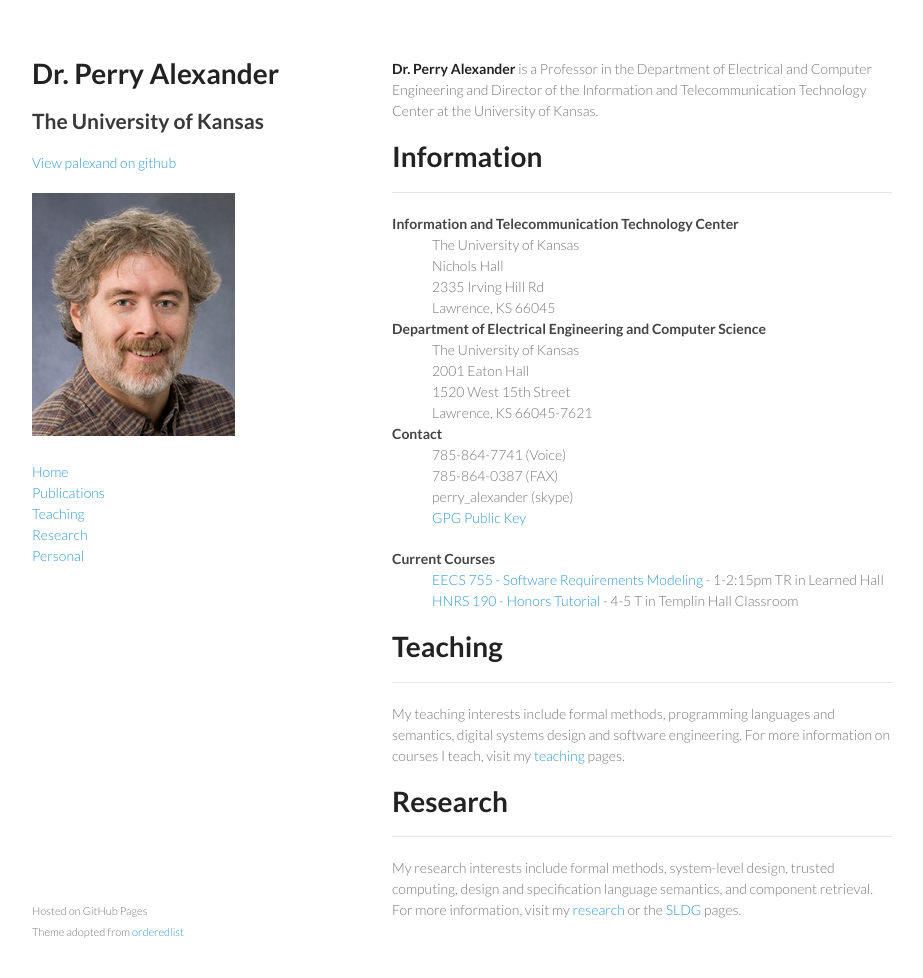
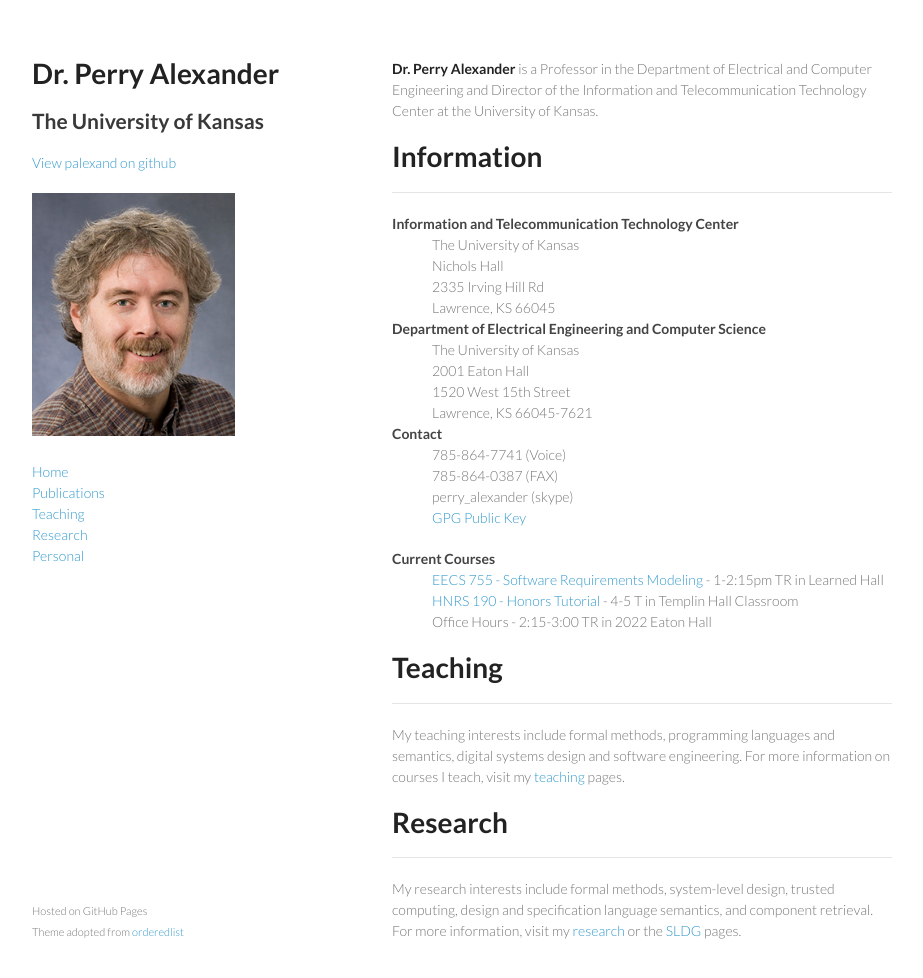
Before and after one commit to palexand/palexand.github.io, a Jekyll site: the page built from index.md, in a window 1280 px wide and 1011 px high. Shown: the top 978 px of the window, without its empty margins (178-1101 px from the left). Built offline with Jekyll 4.4.1, drawn with Linux system fonts in a browser that asks for light colours.

Commit message:
adding office hours

```diff
--- a/_config.yml
+++ b/_config.yml
@@ -3,3 +3,4 @@ account: palexand
 repo: palexand
 title: Dr. Perry Alexander
 subtitle: The University of Kansas
+ohrs: 2:15-3:00 TR
--- a/index.md
+++ b/index.md
@@ -37,6 +37,7 @@ Contact
 <dd><a href="http://{{ course.github }}.github.io/{{ course.repo }}">{{ course.name }}</a> - {{ course.when }} in {{ course.where }}</dd>
 {% endif %}
 {% endfor %}
+<dd>Office Hours - {{ site.ohrs }} in 2022 Eaton Hall</dd>
 </dl>
 
 # Teaching
```
